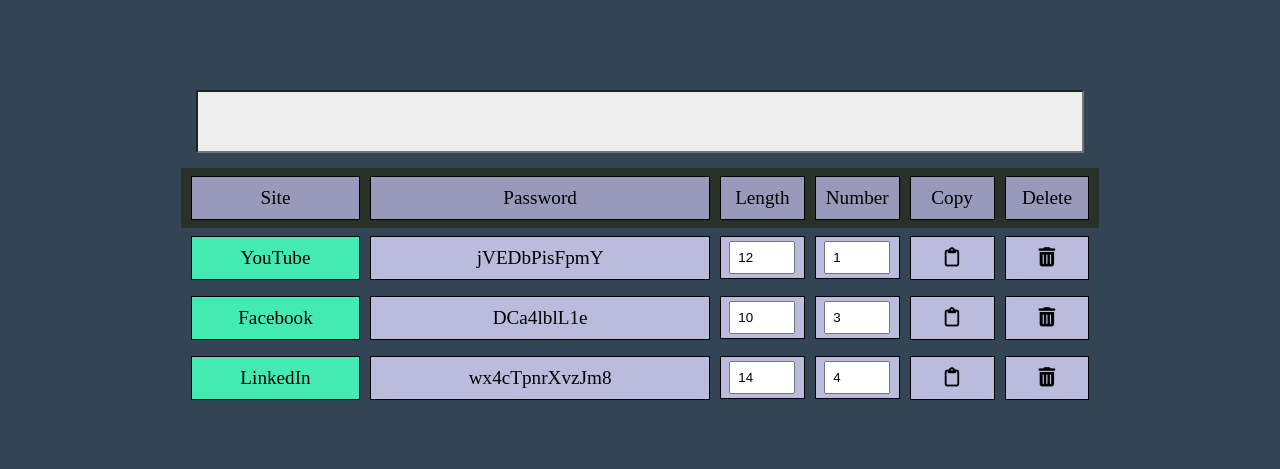
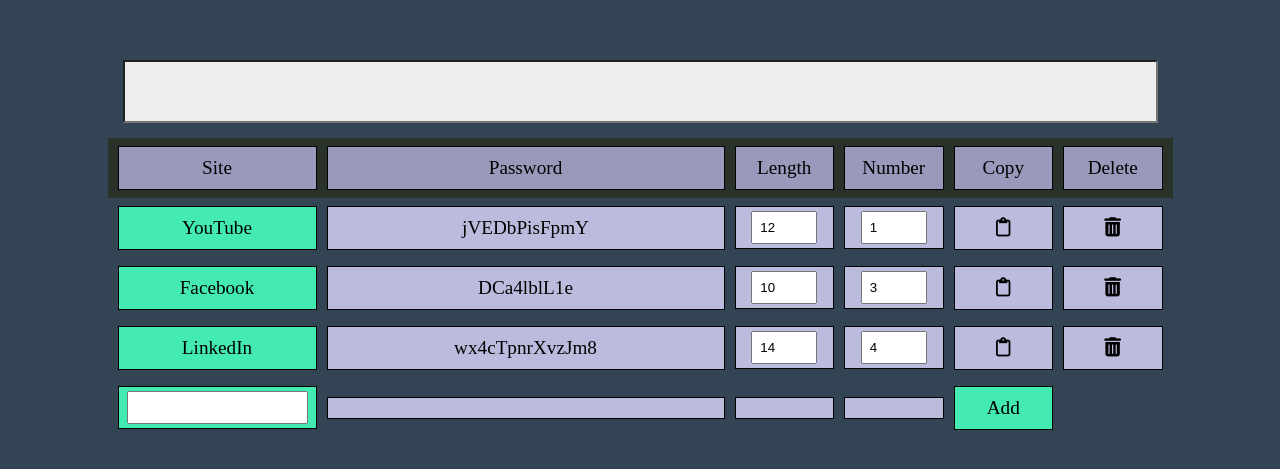
Before and after one commit to caleblent/DeterministicPasswordVault, a plain HTML site: page index.html in a window 1280 px wide. Shown: the part 159-628 px from the top of the page. Drawn offline with Linux system fonts and the light colour scheme.

Commit message:
added Add button which does exactly what is sounds like

```diff
--- a/index.html
+++ b/index.html
@@ -56,17 +56,19 @@
                 </div>
             </div> -->
 
-            <!-- <div class="row">
-                <div class="add-site"><input type="text" /></div>
-                <div class="">.</div>
-                <div class="">.</div>
-                <div class="">.</div>
+            <!-- Add Button -->
+            <!-- <div id="add-row" class="row">
+                <div class="site"><input type="text" /></div>
+                <div class=""></div>
+                <div class=""></div>
+                <div class=""></div>
                 <div class="add-button">Add</div>
-                <div class="delete"><i class="fa-solid fa-trash-can"></i></div>
+                <div class="delete">Save</div>
             </div> -->
 
             <!--  -->
             <!-- rows will be dynamically added here -->
+            <div class="rows"></div>
             <!--  -->
         </div>
         <!-- <script src="https://cdn.jsdelivr.net/npm/keccak256@latest/keccak256.js"></script> -->
--- a/js/script_dynamic.js
+++ b/js/script_dynamic.js
@@ -4,14 +4,15 @@
 
 // needed variables that won't get deleted
 const container = document.querySelector('.flexbox-container');
+const rowsContainer = container.querySelector('.rows');
 const seedPhraseEl = document.getElementById('seed-phrase');
+const addRowEl = document.getElementById('add-row');
 // const labelsEl = document.getElementById('labels'); might not need this tbh
 let currentSeedPhrase = seedPhraseEl.innerText;
 
 // Calculates all the passwords for each row by iteratively calling calculatePassword() on each row in the list
 function calculateAllPasswords(rows) {
-    // start at i=1 so we skip the #labels
-    for (let i = 1; i < rows.length; i++) {
+    for (let i = 0; i < rows.length; i++) {
         calculatePassword(rows[i]);
     }
 }
@@ -39,48 +40,52 @@ function calculatePassword(parentRowEl) {
 
 function addRows(data) {
     for (let i = 0; i < data.length; i++) {
+        addNewRow(data[i].site, data[i].char_length, data[i].number);
+    }
+}
+
+function addNewRow(site, char_length, number) {
     // create row
     const row = document.createElement('div');
     // add .row class to it
     row.classList.add('row');
 
     // add site
-        const site = document.createElement('div');
-        site.classList.add('site');
+    const siteEl = document.createElement('div');
+    siteEl.classList.add('site');
     // get the 'site' value from the JSON data
-        site.innerText = data[i].site;
-        row.appendChild(site);
+    siteEl.innerText = site;
+    row.appendChild(siteEl);
 
     // add passowrd // add password-result
-        const password = document.createElement('div');
-        password.classList.add('password');
-        password.innerHTML =
-            '<span class="password-result" disabled>null</span>';
-        row.appendChild(password);
+    const passwordEl = document.createElement('div');
+    passwordEl.classList.add('password');
+    passwordEl.innerHTML = '<span class="password-result" disabled>null</span>';
+    row.appendChild(passwordEl);
 
     // add length
-        const length = document.createElement('div');
-        length.classList.add('length');
+    const lengthEl = document.createElement('div');
+    lengthEl.classList.add('length');
     // get the 'length' value from the JSON data
-        length.innerHTML = `<input type="number" class="length-entry" min="0" max="64" value="${data[i].char_length}"/>`;
+    lengthEl.innerHTML = `<input type="number" class="length-entry" min="0" max="64" value="${char_length}"/>`;
     // add the event listener that recalculates password when interacted with
-        length.addEventListener('click', () => {
+    lengthEl.addEventListener('click', () => {
         calculatePassword(row);
     });
     // add the element to the row
-        row.appendChild(length);
+    row.appendChild(lengthEl);
 
     // add number
-        const number = document.createElement('div');
-        number.classList.add('number');
+    const numberEl = document.createElement('div');
+    numberEl.classList.add('number');
     // get the 'number' value from the JSON data
-        number.innerHTML = `<input type="number" class="number-entry" min="0" max="20" value="${data[i].number}"/>`;
+    numberEl.innerHTML = `<input type="number" class="number-entry" min="0" max="20" value="${number}"/>`;
     // add the event listener that recalculates password when interacted with
-        number.addEventListener('click', () => {
+    numberEl.addEventListener('click', () => {
         calculatePassword(row);
     });
     // add the element to the row
-        row.appendChild(number);
+    row.appendChild(numberEl);
 
     // add copy button
     const copyButton = document.createElement('div');
@@ -122,8 +127,45 @@ function addRows(data) {
     row.appendChild(deleteButton);
 
     // add this now completed row to the table
-        container.appendChild(row);
+    rowsContainer.appendChild(row);
+
+    // return row (if needed)
+    return row;
 }
+
+function addAddRow() {
+    // create add row
+    const row = document.createElement('div');
+    row.classList.add('row');
+    row.setAttribute('id', 'add-row');
+
+    // add-site input
+    const addSite = document.createElement('div');
+    addSite.classList.add('site');
+    addSite.innerHTML = '<input type="text" />';
+    row.appendChild(addSite);
+
+    // 3 blank spots
+    row.appendChild(document.createElement('div'));
+    row.appendChild(document.createElement('div'));
+    row.appendChild(document.createElement('div'));
+
+    // add button itself
+    const addButton = document.createElement('div');
+    addButton.innerText = 'Add';
+    addButton.classList.add('add-button');
+    addButton.addEventListener('click', () => {
+        newValue = row.querySelector('input').value;
+        newRow = addNewRow(newValue, 10, 0);
+        calculatePassword(newRow);
+        row.querySelector('input').value = '';
+    });
+    row.appendChild(addButton);
+
+    // delete button?
+    // row.appendChild(document.createElement('div'));
+
+    container.append(row);
 }
 
 async function getData(data_file) {
@@ -142,10 +184,11 @@ async function getData(data_file) {
     seedPhraseEl.addEventListener('input', (e) => {
         currentSeedPhrase = e.target.value;
         // dynamically grabs all rows, since rows can be added/deleted by user
-        calculateAllPasswords(container.getElementsByClassName('row'));
+        calculateAllPasswords(rowsContainer.getElementsByClassName('row'));
     });
     // wait 100ms, then calculate all row passwords
     setTimeout(() => {
-        calculateAllPasswords(container.getElementsByClassName('row'));
+        calculateAllPasswords(rowsContainer.getElementsByClassName('row'));
+        addAddRow();
     }, 100);
 })();
--- a/style.css
+++ b/style.css
@@ -64,7 +64,7 @@ body {
     padding: 4px;
 }
 
-.row .add-site {
+#add-row .site {
     padding: 4px 8px;
 }
 
@@ -118,10 +118,10 @@ body {
     padding: 7px;
 }
 
-.add-site input {
+.site input {
     /* width: 100%; */
     height: 100%;
-    padding: 7px;
+    padding: 7px 0;
 }
 
 .copy,
```
Lines whose indentation alone changed are shown as unchanged.
